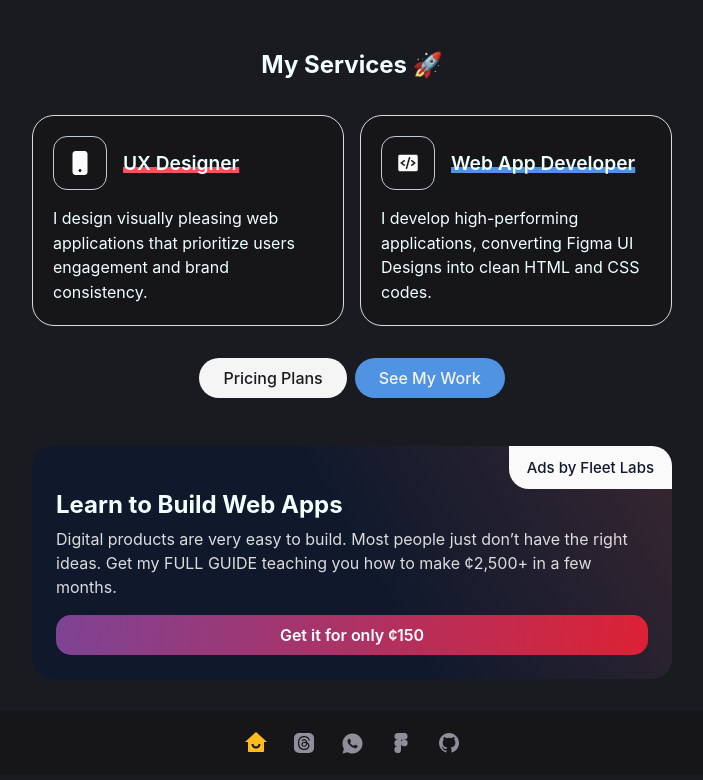
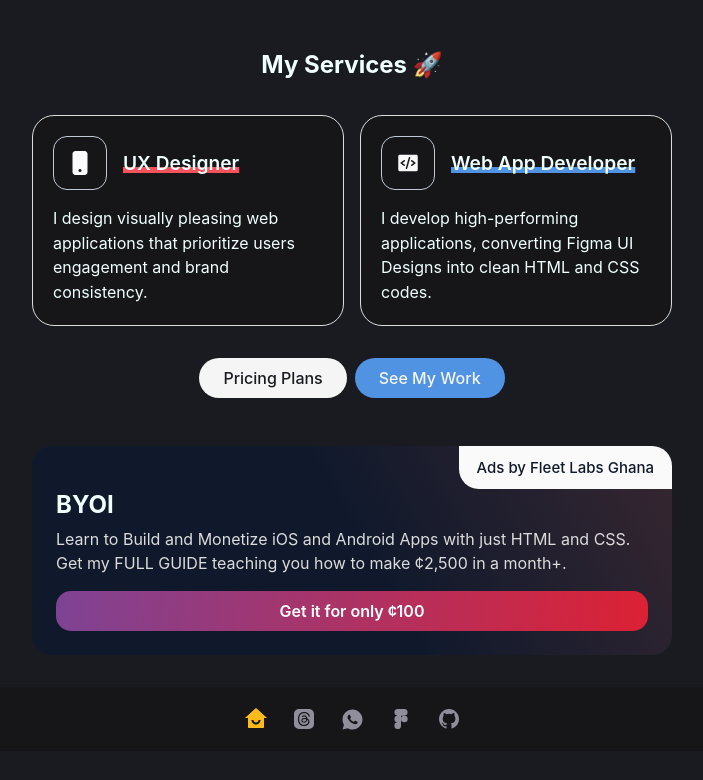
Before and after one commit to joeokat/Portfolio2.0, a React (Create React App) app: page / in a window 1280 px wide. Shown: the part 695-1475 px from the top of the page, without its empty margins (288-991 px from the left). After the commit the page ends 1451 px from the top, so only its background shows below. Built offline with nearby package versions, Linux system fonts and the light colour scheme.

Commit message:
ux writing

```diff
--- a/src/components/PricingPlans.jsx
+++ b/src/components/PricingPlans.jsx
@@ -37,7 +37,7 @@ export const PricingPlans = () => {
           tagClass="standard"
           title="Web Development"
           service="Take your business or service to the next level with a landing page or website"
-          price="¢3,500"
+          price="$240"
           features="✓ Responsive Web Design, ✓ Full-stack Development, ✓ Simple Form Handling, ✓ Basic SEO Practices, ✓ API Integration"
         />
         <PricingCard
@@ -45,7 +45,7 @@ export const PricingPlans = () => {
           tagClass="popular"
           title="UI/UX Design"
           service="I'll craft a beautiful web application that resonates with your ideal clients and grows your business"
-          price="¢4,500"
+          price="$305"
           features="✓  User Research, ✓  Lo-Fi Wireframes, ✓  Hi-Fi Mockup Design, ✓  Interactive Prototypes, ✓  Micro Animation, ✓  User Testing"
         />
         <PricingCard
@@ -53,7 +53,7 @@ export const PricingPlans = () => {
           tagClass="best-value"
           title="PWA Development"
           service="Reach new audience everywhere and drive global success"
-          price="¢1,500"
+          price="$100"
           features=" ✓ Responsive App Design, ✓  App-like Experience, ✓  Fast Load Time, ✓ App Shortcut, ✓  Android App Publishing,  ✓  Add to Home Screen Functionality"
         />
       </div>
--- a/src/components/SpartanAds.jsx
+++ b/src/components/SpartanAds.jsx
@@ -5,11 +5,11 @@ export const SpartanAds = () => {
   return (
     <div className="card--container">
       <div className="card">
-        <div className="b--ads"> Ads by Fleet Labs </div>
-         <h2> Learn to Build Web Apps </h2>
+        <div className="b--ads"> Ads by Fleet Labs Ghana</div>
+         <h2> BYOI </h2>
         <p>
-          Digital products are very easy to build. Most people just don’t have the right ideas.
-          Get my FULL GUIDE teaching you how to make ¢2,500+ in a few months.
+        Learn to Build and Monetize iOS and Android Apps with just HTML and CSS.
+          Get my FULL GUIDE teaching you how to make ¢2,500 in a month+.
         </p>
 
         <a
@@ -17,7 +17,7 @@ export const SpartanAds = () => {
         href="https://t.me/+oCeVAiPJM482NjI0"
         rel="noreferrer"
         target="_blank">
-          Get it for only ¢150
+          Get it for only ¢100
         </a>
       </div>
     </div>
```
Also changed, not shown: public/logo192.png, public/logo512.png.
